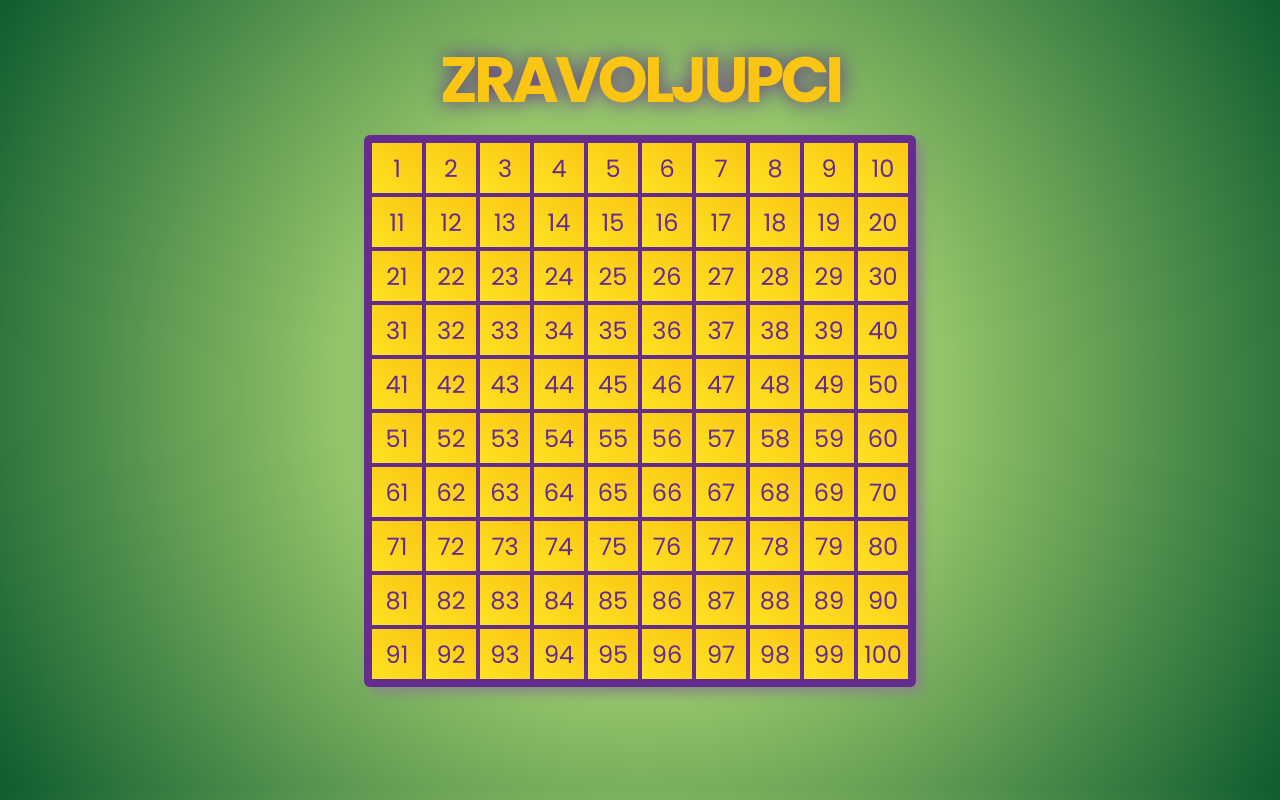
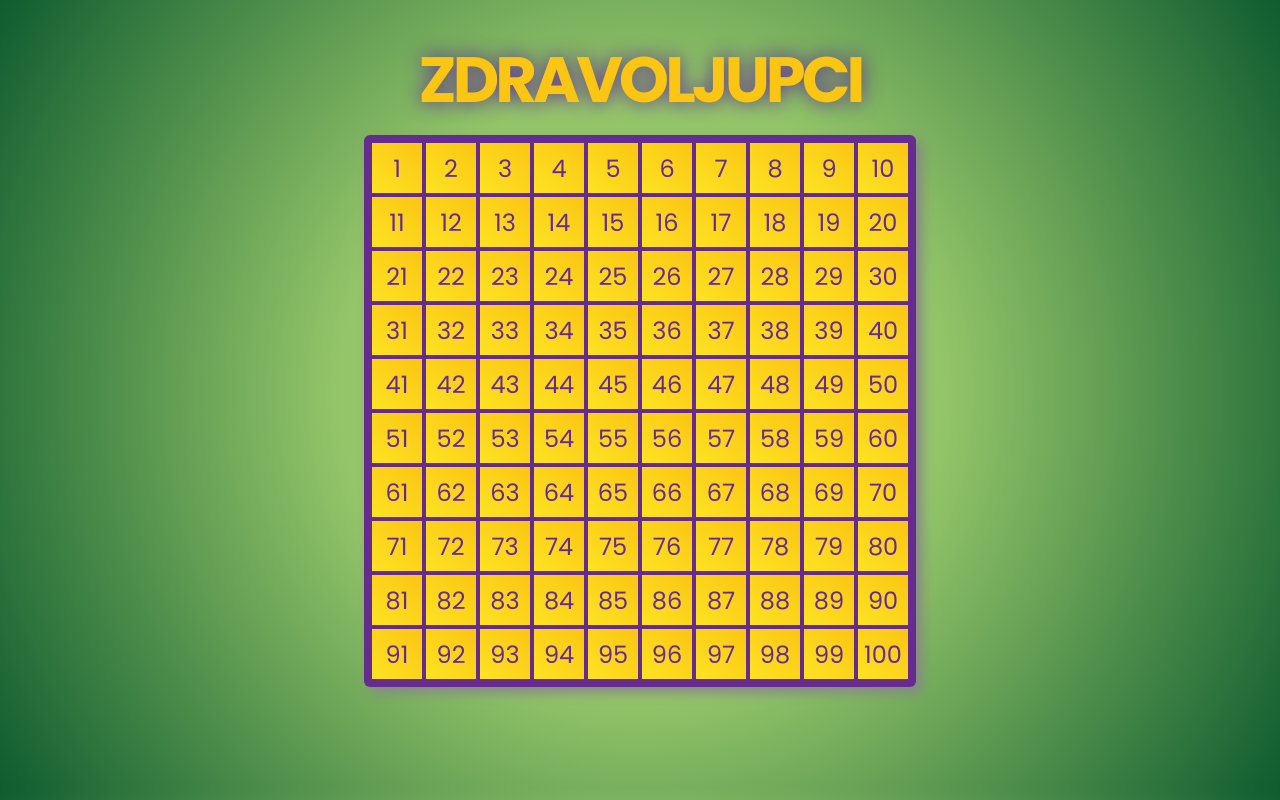
Before and after one commit to SimetaP/sticker-collection, a plain HTML site: page index.html in a window 1280 px wide. Drawn offline with Linux system fonts and the light colour scheme.

Commit message:
text fixes

```diff
--- a/index.html
+++ b/index.html
@@ -7,12 +7,12 @@
     <meta name="viewport" content="width=device-width, initial-scale=1.0">
     <link rel="stylesheet" href="style.css">
     <link rel="shortcut icon" type="image/x-icon" href="images/favicon.ico">
-    <title>Sličiceee</title>
+    <title>Stickers</title>
 </head>
 
 <body>
     <div class="container">
-        <h2 class="naslov">Zravoljupci</h2>
+        <h2 class="naslov">Zdravoljupci</h2>
         <div class="brojevi" id="brojevi">
 
         </div>
```
